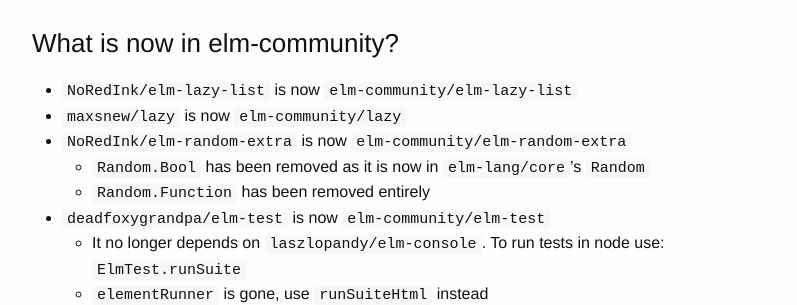
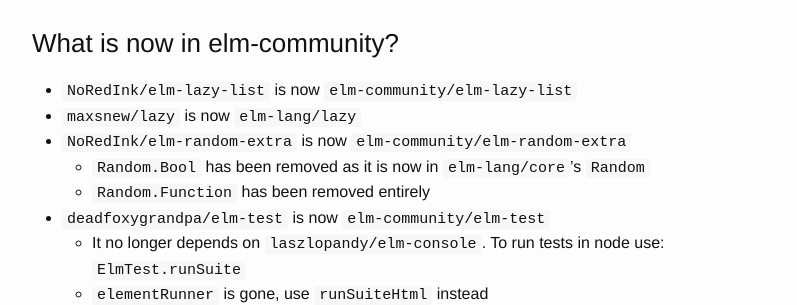
Before and after one commit to gunnarahlberg/elm-faq, a Jekyll site: the page built from 17.md, in a window 1280 px wide and 900 px high, scrolled down 2331 px. Shown: the part 151-456 px from the top of the window, without its empty margins (238-1035 px from the left). Built offline with Jekyll 4.4.1, drawn with Linux system fonts in a browser that asks for light colours.

Commit message:
correct statement about maxsnew/lazy

```diff
--- a/17.md
+++ b/17.md
@@ -68,7 +68,7 @@
 ### What is now in elm-community?
 
 * `NoRedInk/elm-lazy-list` is now `elm-community/elm-lazy-list`
-* `maxsnew/lazy` is now `elm-community/lazy`
+* `maxsnew/lazy` is now `elm-lang/lazy`
 * `NoRedInk/elm-random-extra` is now `elm-community/elm-random-extra`
   * `Random.Bool` has been removed as it is now in `elm-lang/core`'s `Random`
   * `Random.Function` has been removed entirely
```
